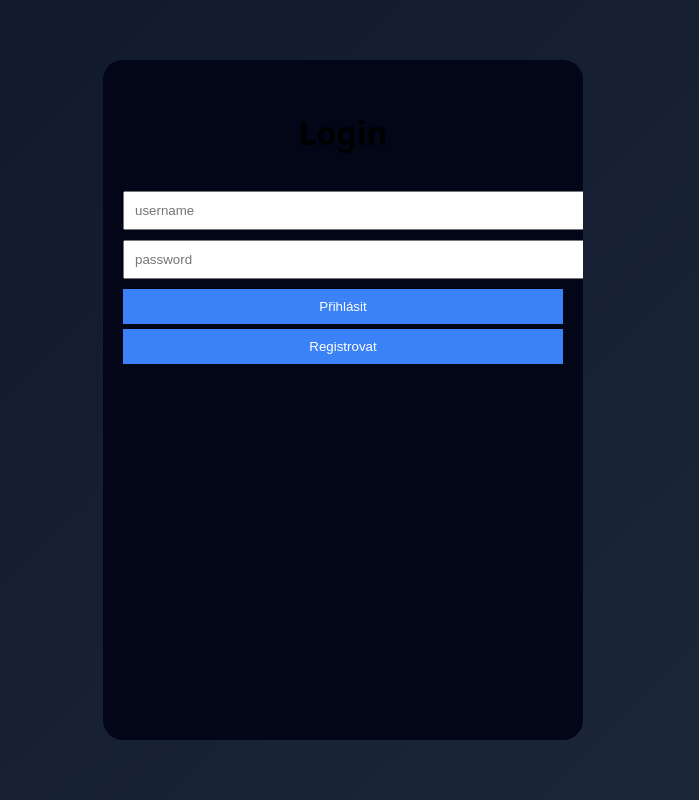
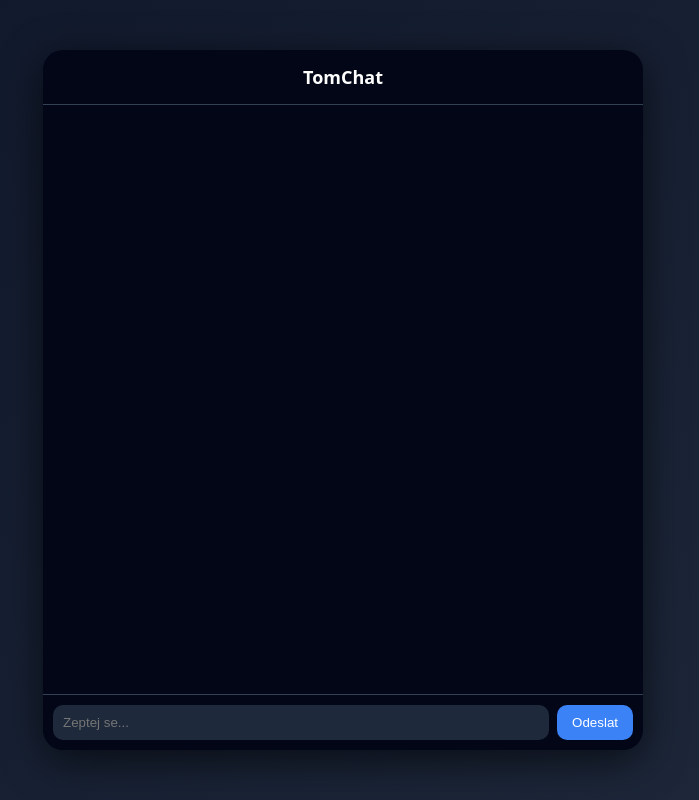
Before and after one commit to tomassdd/moje-sluzba, a website: page index.html in a window 1280 px wide. Shown: the whole page, without its empty margins (297-996 px from the left). Drawn offline with Linux system fonts and the light colour scheme.

Commit message:
Update index.html

```diff
--- a/index.html
+++ b/index.html
@@ -2,12 +2,12 @@
 <html lang="cs">
 <head>
 <meta charset="UTF-8">
-<title>AI Chat</title>
+<title>TomChat</title>
 
 <style>
   body {
     margin: 0;
-    font-family: system-ui;
+    font-family: system-ui, Arial;
     background: linear-gradient(135deg, #0f172a, #1e293b);
     height: 100vh;
     display: flex;
@@ -16,54 +16,83 @@
   }
 
   .container {
-    width: 480px;
-    height: 680px;
+    width: 600px;
+    height: 700px;
     background: #020617;
     border-radius: 20px;
     display: flex;
     flex-direction: column;
+    box-shadow: 0 10px 40px rgba(0,0,0,0.6);
     overflow: hidden;
   }
 
   h1 {
+    margin: 0;
+    padding: 15px;
+    font-size: 18px;
     text-align: center;
-    padding: 10px;
+    background: #0f12a;
+    color: #ffff;
+    border-bottom: 1px solid #334155;
   }
 
   #chat {
     flex: 1;
+    display: flex;
+    flex-direction: column;
     padding: 10px;
     overflow-y: auto;
-    display: none;
+    gap: 10px;
   }
 
   .msg {
-    padding: 10px;
-    margin: 5px;
-    border-radius: 12px;
-    max-width: 70%;
+    padding: 10px 14px;
+    border-radius: 16px;
+    max-width: 75%;
+    line-height: 1.4;
+    box-shadow: 0 3px 8px rgba(0,0,0,0.3);
   }
 
-  .user { background: #3b82f6; align-self: flex-end; }
-  .ai { background: #22c55e; align-self: flex-start; }
+  .user {
+    background: #3b82f6;
+    align-self: flex-end;
+    border-bottom-right-radius: 5px;
+  }
 
-  #login {
-    padding: 20px;
+  .ai {
+    background: #22c55e;
+    align-self: flex-start;
+    border-bottom-left-radius: 5px;
+  }
+
+  #input-area {
+    display: flex;
+    padding: 10px;
+    border-top: 1px solid #334155;
   }
 
   input {
-    width: 100%;
-    margin: 5px 0;
+    flex: 1;
     padding: 10px;
+    border-radius: 10px;
+    border: none;
+    outline: none;
+    background: #1e293b;
+    color: white;
   }
 
   button {
-    width: 100%;
-    margin-top: 5px;
-    padding: 10px;
+    margin-left: 8px;
+    padding: 10px 15px;
+    border: none;
+    border-radius: 10px;
     background: #3b82f6;
     color: white;
-    border: none;
+    cursor: pointer;
+  }
+
+  button:hover {
+    background: #2563eb;
   }
 </style>
 </head>
@@ -72,17 +101,11 @@
 
 <div class="container">
 
-  <div id="login">
-    <h1>Login</h1>
-    <input id="username" placeholder="username">
-    <input id="password" type="password" placeholder="password">
-    <button onclick="login()">Přihlásit</button>
-    <button onclick="register()">Registrovat</button>
-  </div>
+  <h1>TomChat</h1>
 
   <div id="chat"></div>
 
-  <div id="input" style="display:none; padding:10px;">
+  <div id="input-area">
     <input id="prompt" placeholder="Zeptej se...">
     <button onclick="poslat()">Odeslat</button>
   </div>
@@ -91,65 +114,51 @@
 
 <script>
 const chat = document.getElementById("chat");
-const usernameEl = document.getElementById("username");
-const passwordEl = document.getElementById("password");
-const loginDiv = document.getElementById("login");
-const inputDiv = document.getElementById("input");
-const promptEl = document.getElementById("prompt");
 
-function msg(text, type) {
+function pridejZpravu(text, typ) {
   const div = document.createElement("div");
-  div.className = "msg " + type;
+  div.className = "msg " + typ;
   div.innerText = text;
   chat.appendChild(div);
   chat.scrollTop = chat.scrollHeight;
 }
 
-async function login() {
-  const username = usernameEl.value;
-  const password = passwordEl.value;
+async function poslat() {
+  const input = document.getElementById("prompt");
+  const text = input.value.trim();
 
-  const res = await fetch("/login", {
-    method: "POST",
-    headers: {"Content-Type":"application/json"},
-    body: JSON.stringify({username,password})
-  });
+  if (!text) return;
 
-  if (res.ok) {
-    loginDiv.style.display="none";
-    chat.style.display="block";
-    inputDiv.style.display="block";
-  } else {
-    alert("Chyba");
+  pridejZpravu(text, "user");
+  input.value = "";
+
+  const loading = document.createElement("div");
+  loading.className = "msg ai";
+  loading.innerText = "⏳ Přemýšlím...";
+  chat.appendChild(loading);
+
+  try {
+    const res = await fetch("/ai", {
+      method: "POST",
+      headers: {
+        "Content-Type": "application/json"
+      },
+      body: JSON.stringify({ prompt: text })
+    });
+
+    const data = await res.json();
+    loading.remove();
+    pridejZpravu(data.odpoved || data.error, "ai");
+
+  } catch {
+    loading.remove();
+    pridejZpravu("❌ Chyba", "ai");
   }
 }
 
-async function register() {
-  const username = usernameEl.value;
-  const password = passwordEl.value;
-
-  await fetch("/register", {
-    method:"POST",
-    headers:{"Content-Type":"application/json"},
-    body: JSON.stringify({username,password})
-  });
-
-  alert("Registrováno");
-}
-
-async function poslat() {
-  const text = promptEl.value;
-  msg(text,"user");
-
-  const res = await fetch("/ai", {
-    method:"POST",
-    headers:{"Content-Type":"application/json"},
-    body: JSON.stringify({prompt:text})
-  });
-
-  const data = await res.json();
-  msg(data.odpoved || data.error,"ai");
-}
+document.getElementById("prompt").addEventListener("keypress", function(e) {
+  if (e.key === "Enter") poslat();
+});
 </script>
 
 </body>
```
